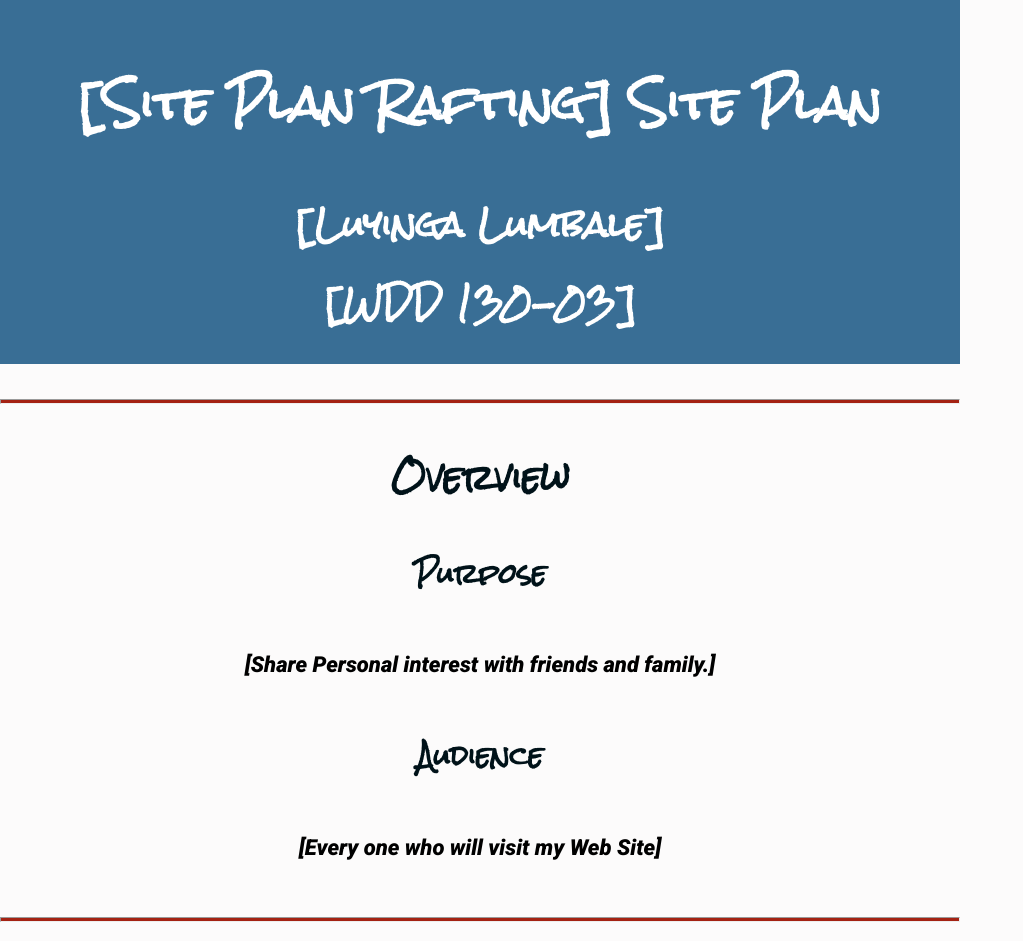
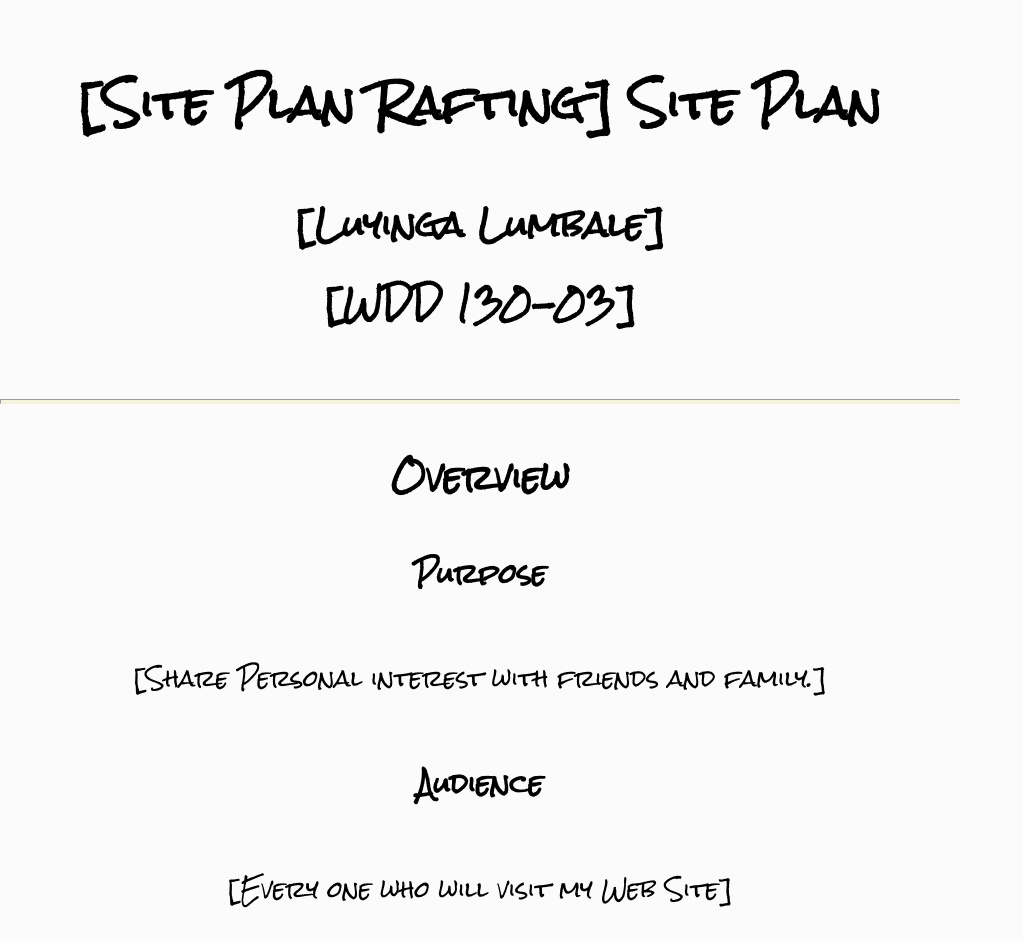
Before and after one commit to luyinga/wdd130old, a plain HTML site: page wwr/site-plan-rafting.html in a window 1280 px wide. Shown: the top 941 px of the page, without its empty margins (0-1023 px from the left). Drawn offline with Linux system fonts and the light colour scheme.

Commit message:
css added

```diff
--- a/wwr/styles/site-plan-rafting.css
+++ b/wwr/styles/site-plan-rafting.css
@@ -2,7 +2,7 @@
 /* if you are using any Google fonts change the font names below to your fonts.
 Any spaces in your font name should be replaced with a +.
 Fonts are separated by a | */
-@import url('https://fonts.googleapis.com/css2?family=Roboto:ital,wght@1,900&family=Rock+Salt&display=swap');
+@import url('https://fonts.googleapis.com/css2?family=Roboto+Condensed:ital@1&family=Rock+Salt&display=swap');
 
 :root {
   /* change the values below to your colors from your palette */
@@ -44,8 +44,8 @@ img {
   max-width: 300px;
 }
 h1, h2, h3, h4, h5, h6 {
-  font-family: var(--heading-font);
-  color: var(--headline-color-on-white);
+  font-family: 'Rock Salt', cursive;
+  color:black
 }
 h2 {
   text-align: center;
@@ -53,20 +53,21 @@ h2 {
 hr {
   height: 3px;
   margin: 35px 0;
-  background: var(--accent1-color);
+  background: beige
 }
 header {
   padding: 1em;
   text-align: center;
-  color: var(--paragraph-color-on-color);
-  background-color: var(--paragraph-background-color);
+  color: black
+  background-color: blue;
+
 }
 header > h1, header > h2 {
-  color: var(--headline-color-on-color);
+  color: black;
 }
 p {
-  font-family: var(--paragraph-font);
-  color: var(--paragraph-color);
+  font-family: rock salt;
+  color: black;
   padding: 1em;
 }
 .colors {
@@ -115,6 +116,9 @@ nav a {
   padding: 35px;
   color: #fcfbfb;
   text-align: center;
+  font-family: Arial, Helvetica, sans-serif;
+  font-size: medium;
+  line-height: normal;
 }
 nav a:link, nav a:visited {
   color: green (--nav-link-color);
@@ -176,7 +180,7 @@ nav a:hover {
 }
 body {
   background-color: #fcfbfb;
-  font-family: Raleway, Arial, sans-serif;
+  font-family: 'Rock Salt', cursive;
   font-size: 22px;
   margin: 0;
   padding: 0;
```
Also changed, not shown: w06-challenge.html (added, +15 -0 lines).
